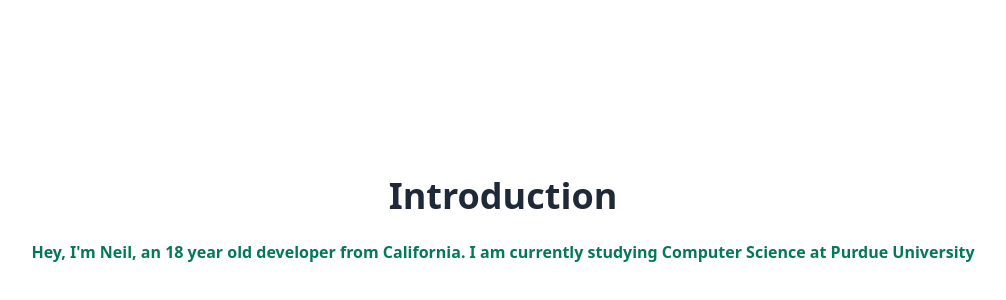
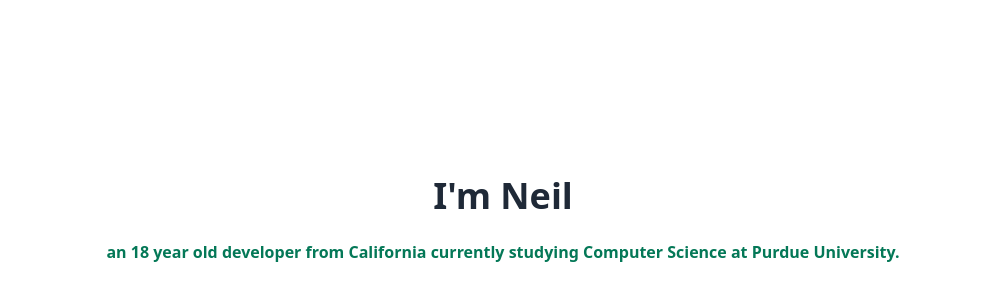
Before and after one commit to CygnusX-26/cygnusx-26.github.io, a Nuxt app: page / in a window 1280 px wide. Shown: the part 180-480 px from the top of the page, without its empty margins (137-1143 px from the left). Built offline with nearby package versions, Linux system fonts and the light colour scheme.

Commit message:
Website content

```diff
--- a/assets/css/tailwind.css
+++ b/assets/css/tailwind.css
@@ -9,3 +9,17 @@
     user-select: none; /* Standard */
     text-align: center;
 }
+
+.slide-fade-enter-active {
+	transition: all 0.3s ease-out;
+}
+
+.slide-fade-leave-active {
+	transition: all 0.3s cubic-bezier(1, 0.5, 0.8, 1);
+}
+
+.slide-fade-enter-from,
+.slide-fade-leave-to {
+	transform: translateX(20px);
+	opacity: 0;
+}
--- a/pages/index.vue
+++ b/pages/index.vue
@@ -1,44 +1,52 @@
 <template>
-    <div class="h-screen w-screen">
+    <div class="h-screen w-screen" @click="onDivClicked">
         <div class="h-screen w-screen flex flex-col justify-center items-center" id="app">
-          <div class = "main-text" @click="onDivClicked">
-            <p class="text-4xl font-bold text-gray-800" unselectable="on"> {{ title }} </p>
-            <br>
-            <div class="font-bold text-emerald-700">{{ message }}</div>
-          </div>
-
+			<Transition name="slide-fade">
+				<div class = "main-text" v-if="show">
+					<p class="text-4xl font-bold text-gray-800"> {{ title }} </p>
+					<br>
+					<p class="font-bold text-emerald-700">{{ message }}</p>
+					<p class="font-bold text-emerald-800" v-if="counter==2" href="https://github.com/CygnusX-26">Github page</p>
+					<p class="font-bold text-emerald-800" v-if="counter==3" >Discord: CygnusX#5667</p>
+					<p class="font-bold text-emerald-800" v-if="counter==3">Email: qh4nveh@gmail.com</p>
+					<a class="font-bold text-emerald-800" v-if="counter==3" href="https://www.linkedin.com/in/neil-van-eikema-hommes-34b369218/">Linked In</a>
+				</div>
+			</Transition>
         </div>
     </div>
-
 </template>
 <script>
   export default {
     data() {
       return {
         counter: 0,
+		show: true,
         list:  [
 			"Introduction",
 			"About Me",
 			"Projects",
-			"Contact Me"
+			"Get in touch",
 		],
 		bodyList: [
 			"Hey, I'm Neil, an 18 year old developer from California. I am currently studying Computer Science at Purdue University",
 			"I'm a full stack developer, and I'm currently working on a few projects.",
-			"Here are some of my projects:",
-			"Contact me at"
+			"You can see what I'm working on by visiting my",
+			"Contact me at",
 		],
-		title: "Introduction",
-        message: "Hey, I'm Neil, an 18 year old developer from California. I am currently studying Computer Science at Purdue University"
+		title: "I'm Neil",
+        message: "an 18 year old developer from California \ncurrently studying Computer Science at Purdue University.",
       }
     },
     methods: {
       onDivClicked: function () {
-        if (this.counter < this.list.length - 1) {
-          this.counter += 1
+		this.show = !this.show;
+        if (!this.show) {
+          	this.counter ++
         }
         else{
-          this.counter = 0
+			if (this.counter > this.list.length - 1) {
+          		this.counter = 0
+			}
         }
 		this.title = this.list[this.counter]
         this.message = this.bodyList[this.counter]
```
